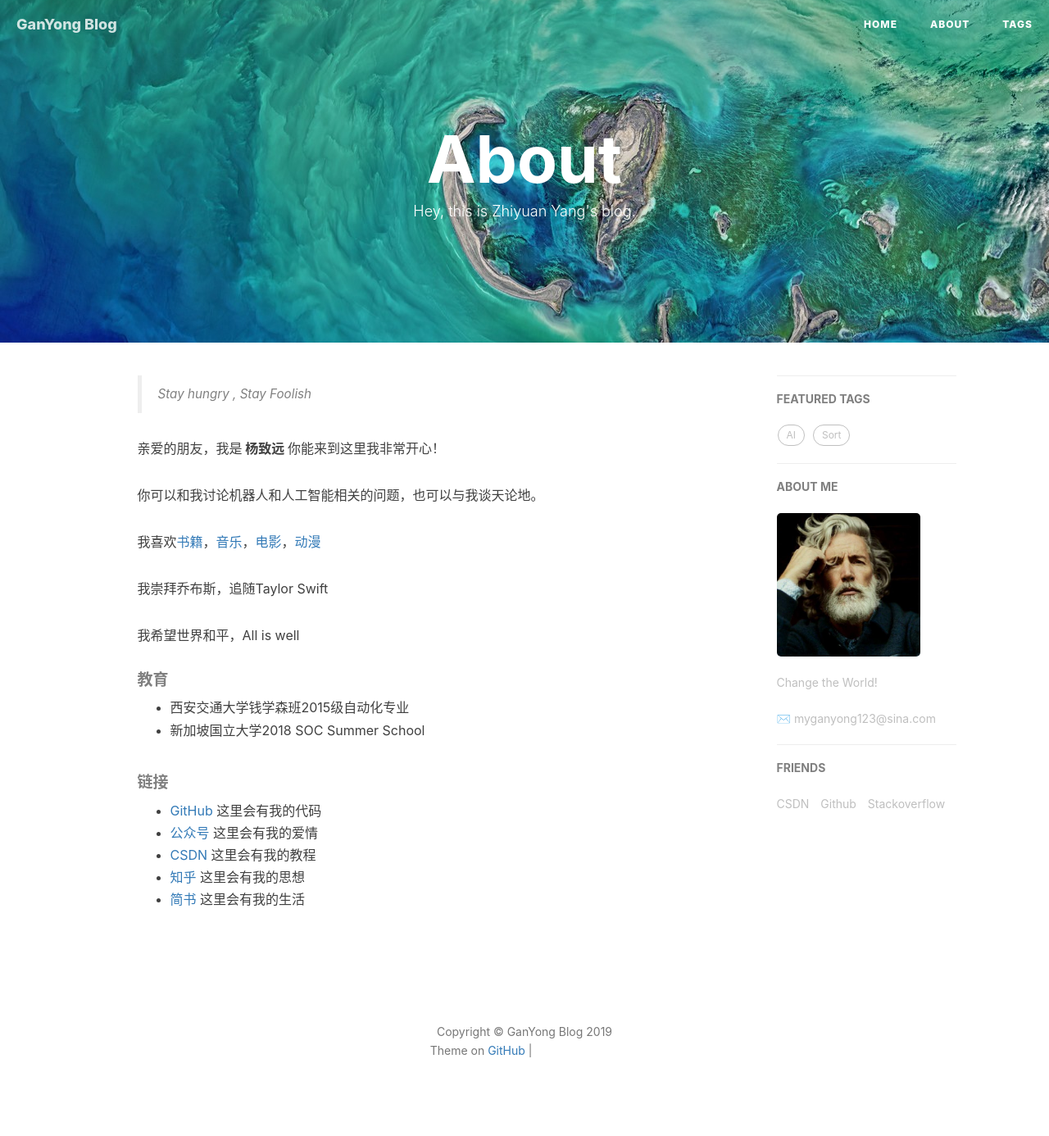
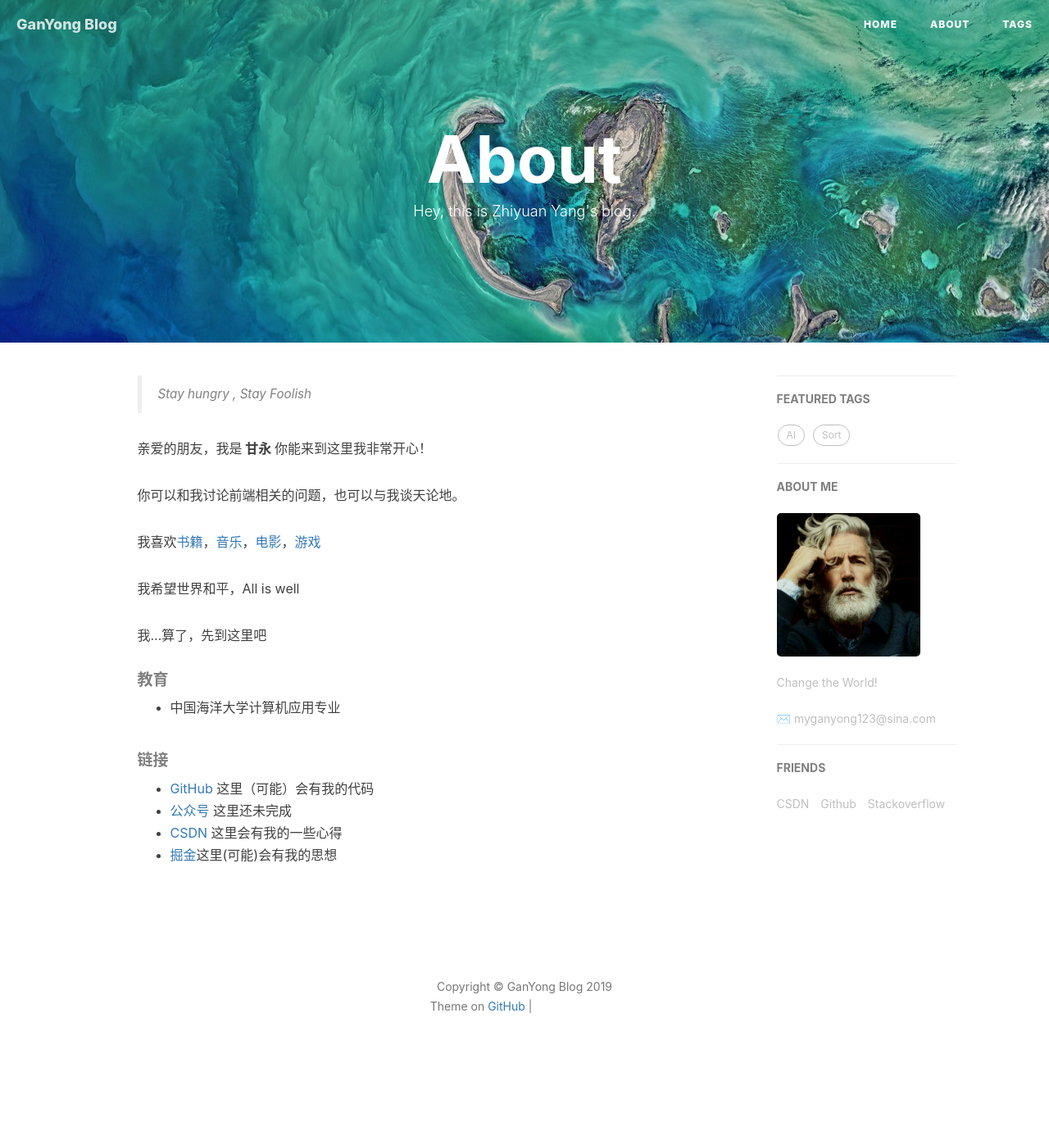
Before and after one commit to GanYong123/GanYong123.github.io, a Jekyll site: the page built from about.html, in a window 1280 px wide. Shown: the whole page at 82% size. Built offline with Jekyll 4.4.1, drawn with Linux system fonts in a browser that asks for light colours; nearby versions of some CDN libraries; comment, search, counter and statistics services are not loaded; after the commit the page ends 1332 px from its top, so only the background shows below that; grey boxes are pictures that could not be loaded.

Commit message:
Update about.html

```diff
--- a/about.html
+++ b/about.html
@@ -18,26 +18,22 @@ header-img: "img/post-bg-rwd.jpg"
     <blockquote><p>Stay hungry , Stay Foolish<br>
     </p></blockquote>
 
-    <p>亲爱的朋友，我是<strong> 杨致远 </strong>你能来到这里我非常开心！</p>
-    <p>你可以和我讨论机器人和人工智能相关的问题，也可以与我谈天论地。 </p>
-	<p>我喜欢<a href="url">书籍</a>，<a href="url">音乐</a>，<a href="url">电影</a>，<a href="url">动漫</a></p>
-	<p>我崇拜乔布斯，追随Taylor Swift</p>
+    <p>亲爱的朋友，我是<strong> 甘永 </strong>你能来到这里我非常开心！</p>
+    <p>你可以和我讨论前端相关的问题，也可以与我谈天论地。 </p>
+	<p>我喜欢<a href="url">书籍</a>，<a href="url">音乐</a>，<a href="url">电影</a>，<a href="url">游戏</a></p>
 	<p>我希望世界和平，All is well</p>
-
+	<p>我...算了，先到这里吧</p>
 
 	<h5>教育</h5>
 	<ul>
-		<li> 西安交通大学钱学森班2015级自动化专业 </li>
-		<li> 新加坡国立大学2018 SOC Summer School </li>
+		<li> 中国海洋大学计算机应用专业 </li>
 	</ul>
     <h5>链接</h5>
     <ul>
-        <li><a href="https://github.com/yzy1996">GitHub</a> 这里会有我的代码</li>
-		<li><a href="http://pe6em3p2c.bkt.clouddn.com/%E5%BE%AE%E4%BF%A1%E5%85%AC%E4%BC%97%E5%8F%B7.png">公众号</a> 这里会有我的爱情</li>
-        <li><a href="https://blog.csdn.net/yzy_1996">CSDN</a> 这里会有我的教程</li>
-        <li><a href="https://www.zhihu.com/people/yzy_1996/activities">知乎</a>  这里会有我的思想</li>
-		<li><a href="https://www.jianshu.com/u/1b9f1b107a11">简书</a> 这里会有我的生活</li>
-
+        <li><a href="https://github.com/GanYong123">GitHub</a> 这里（可能）会有我的代码</li>
+	<li><a href="javascript:;">公众号</a> 这里还未完成</li>
+        <li><a href="https://me.csdn.net/weixin_42643176">CSDN</a> 这里会有我的一些心得</li>
+        <li><a href="https://juejin.im/user/5b9c9b605188255c95381d13">掘金</a>这里(可能)会有我的思想</li>
     </ul>
 </div>
 
```
